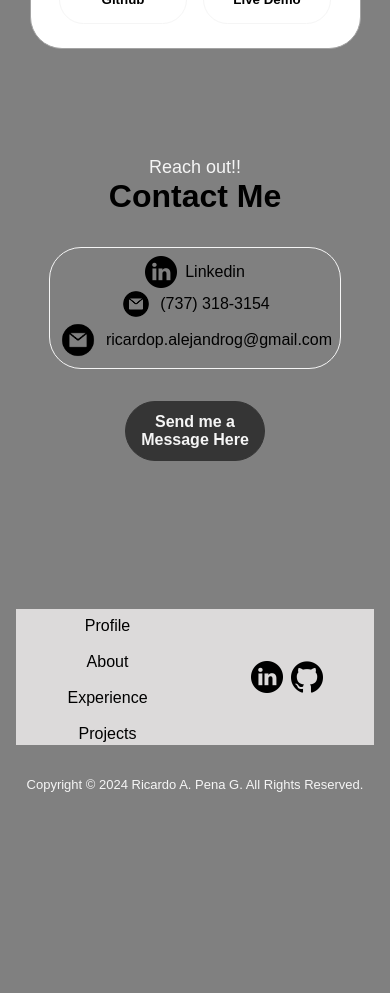
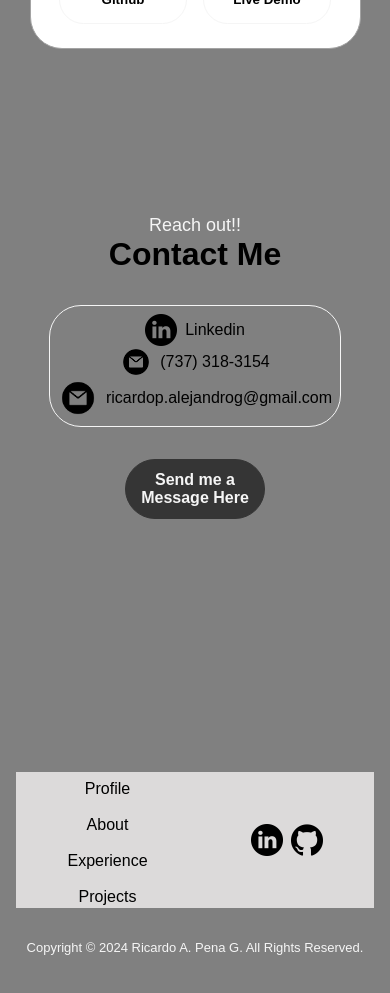
Before and after one commit to Ricardop970326/Profesional-Portfolio-Ricardo-Pena-Gonzalez, a React (Create React App) app: page / in a window 390 px wide. Shown: the part 5600-6593 px from the top of the page. Before the commit the page ends 6462 px from the top, so only its background shows below. Built offline with nearby package versions, Linux system fonts and the light colour scheme; a small style sheet from the web is missing.

Commit message:
update for hosting

```diff
--- a/src/css/contact.css
+++ b/src/css/contact.css
@@ -82,7 +82,7 @@
 }
 
 .contnair  {
-  margin-bottom: 10px;
+  margin-bottom: 35px;;
 justify-items:center;
 align-items:center;
  z-index:2;
--- a/src/css/footer.css
+++ b/src/css/footer.css
@@ -9,6 +9,7 @@ footer p {
 }
 @media screen and (max-width: 600px) {
   footer{
-    margin-top: 10px;
+    height: 30vh;
+    margin-top: 90px;
   }
 }
--- a/src/css/projects.css
+++ b/src/css/projects.css
@@ -372,10 +372,9 @@ margin-top: 5rem;
 
 @media screen and (max-width: 600px) {
 
-  #contact,
-  footer {
+  #contact {
     height: 30vh;
-
+    margin-top: 90px;
   }
   #profile {
     height: 83vh;
```
